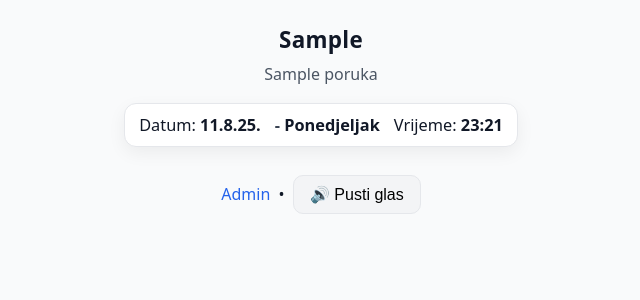
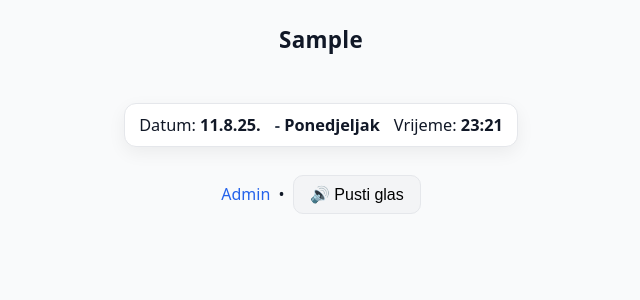
Before and after one commit to mikipikilab/radnovrijeme, a Flask app: template templates/index.html in a window 1280 px wide. Shown: the top 300 px of the page, without its empty margins (319-959 px from the left). Run offline with Flask 3, Linux system fonts and the light colour scheme; the template is opened without the code that fills it: most values are stand-ins (such as "Sample title", 1, 10 or a date in 2020); some libraries are stand-ins or nearby versions.

Commit message:
Update index.html

```diff
--- a/templates/index.html
+++ b/templates/index.html
@@ -22,7 +22,13 @@
 }
 
   h1 { font-size: 1.4rem; margin: 0 0 8px; color: #111827; letter-spacing: .3px; }
-  .sub { color: #4b5563; margin-bottom: 18px; line-height: 1.4;vissibility:hidden; }
+.sub {
+  color: #4b5563;
+  margin-bottom: 18px;
+  line-height: 1.4;
+  visibility: hidden;
+}
+
   .meta {
     display: inline-flex;
     gap: 14px;
```
